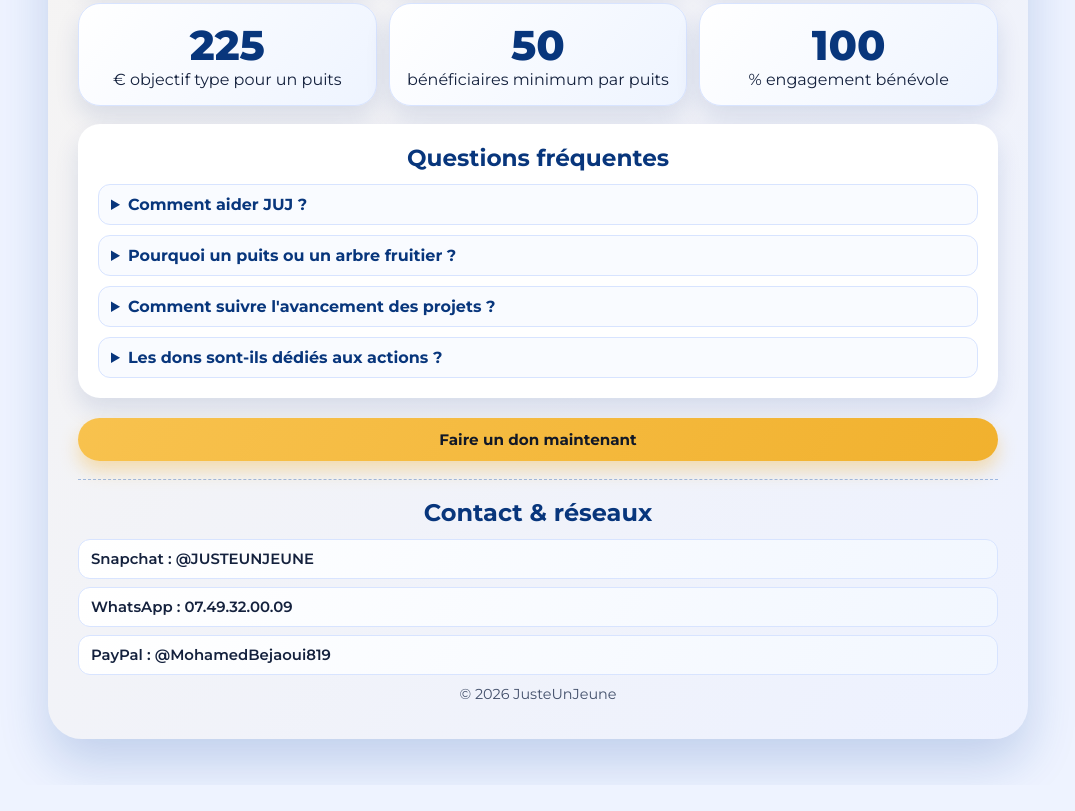
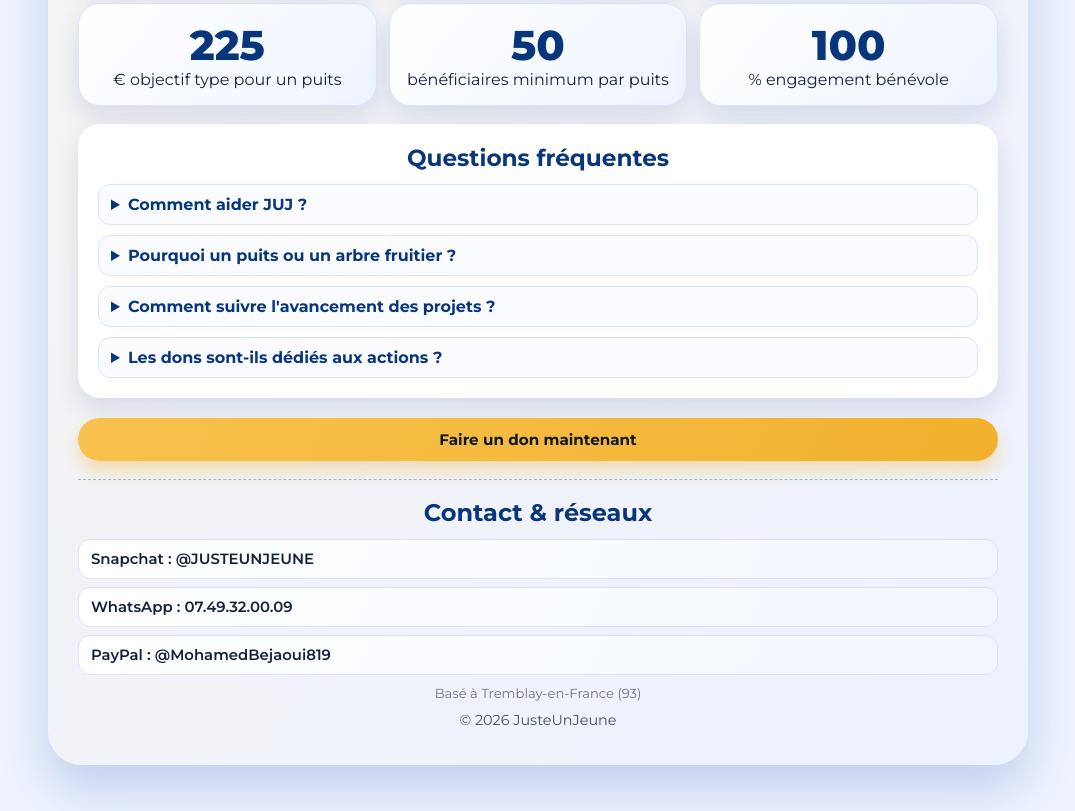
Before and after one commit to hedy-lemkacher/JustUnJeune, a plain HTML site: page index.html in a window 1280 px wide. Shown: the part 2275-3086 px from the top of the page, without its empty margins (102-1177 px from the left). Before the commit the page ends 3060 px from the top, so only its background shows below. Drawn offline with Linux system fonts and the light colour scheme.

Commit message:
Ajout mention localisation Tremblay-en-France (93)

```diff
--- a/index.html
+++ b/index.html
@@ -187,6 +187,7 @@
           <a href="https://wa.me/33749320009" target="_blank" rel="noopener noreferrer">WhatsApp : 07.49.32.00.09</a>
           <a href="https://www.paypal.com/paypalme/MohamedBejaoui819" target="_blank" rel="noopener noreferrer">PayPal : @MohamedBejaoui819</a>
         </div>
+        <p class="base-location">Basé à Tremblay-en-France (93)</p>
         <p class="year">© <span id="year"></span> JusteUnJeune</p>
       </footer>
     </section>
--- a/styles.css
+++ b/styles.css
@@ -683,6 +683,14 @@ h1 {
   font-size: 0.9rem;
 }
 
+.base-location {
+  margin-top: 10px;
+  text-align: center;
+  color: var(--muted);
+  opacity: 0.78;
+  font-size: 0.82rem;
+}
+
 .reveal {
   opacity: 0;
   transform: translateY(24px) scale(0.98);
```
